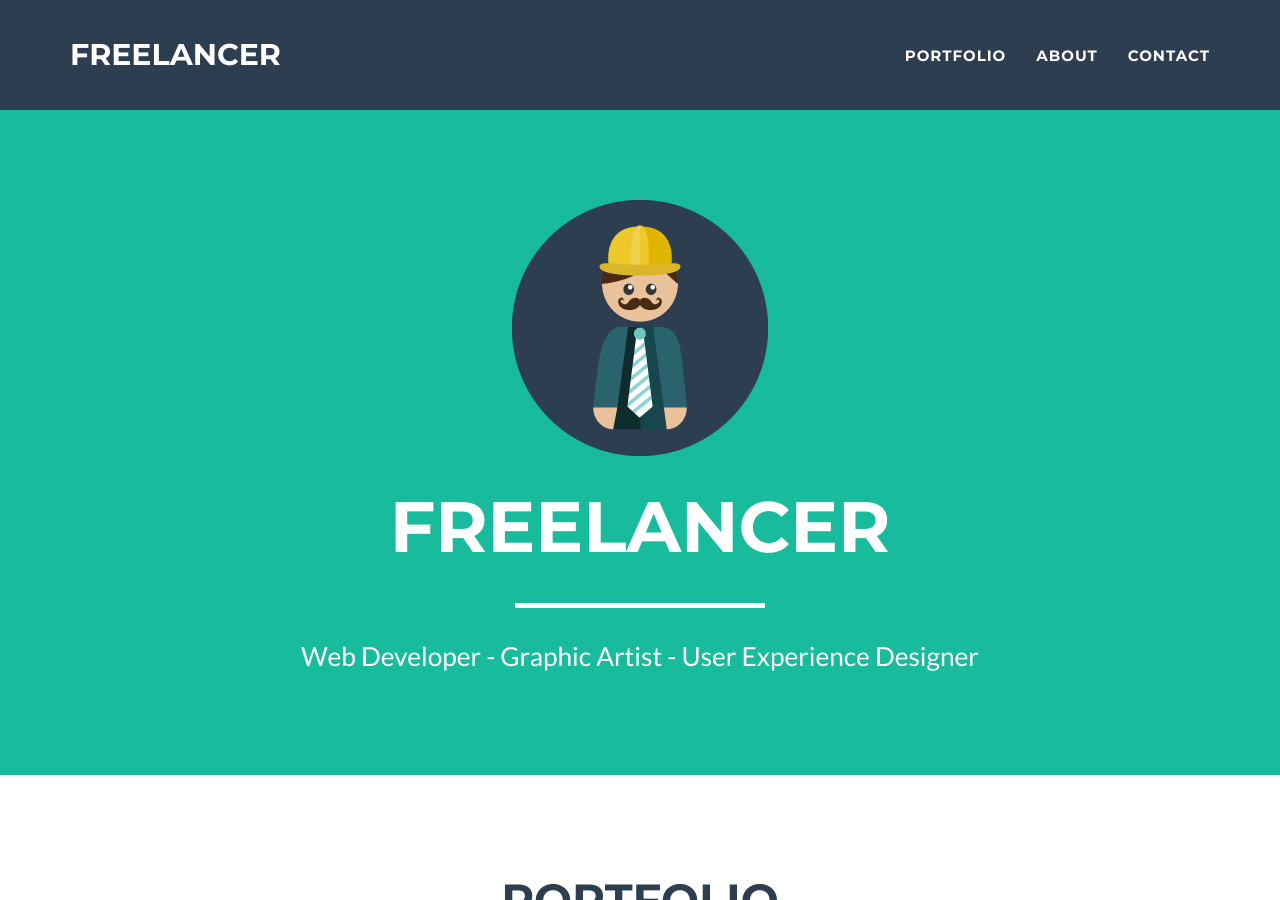
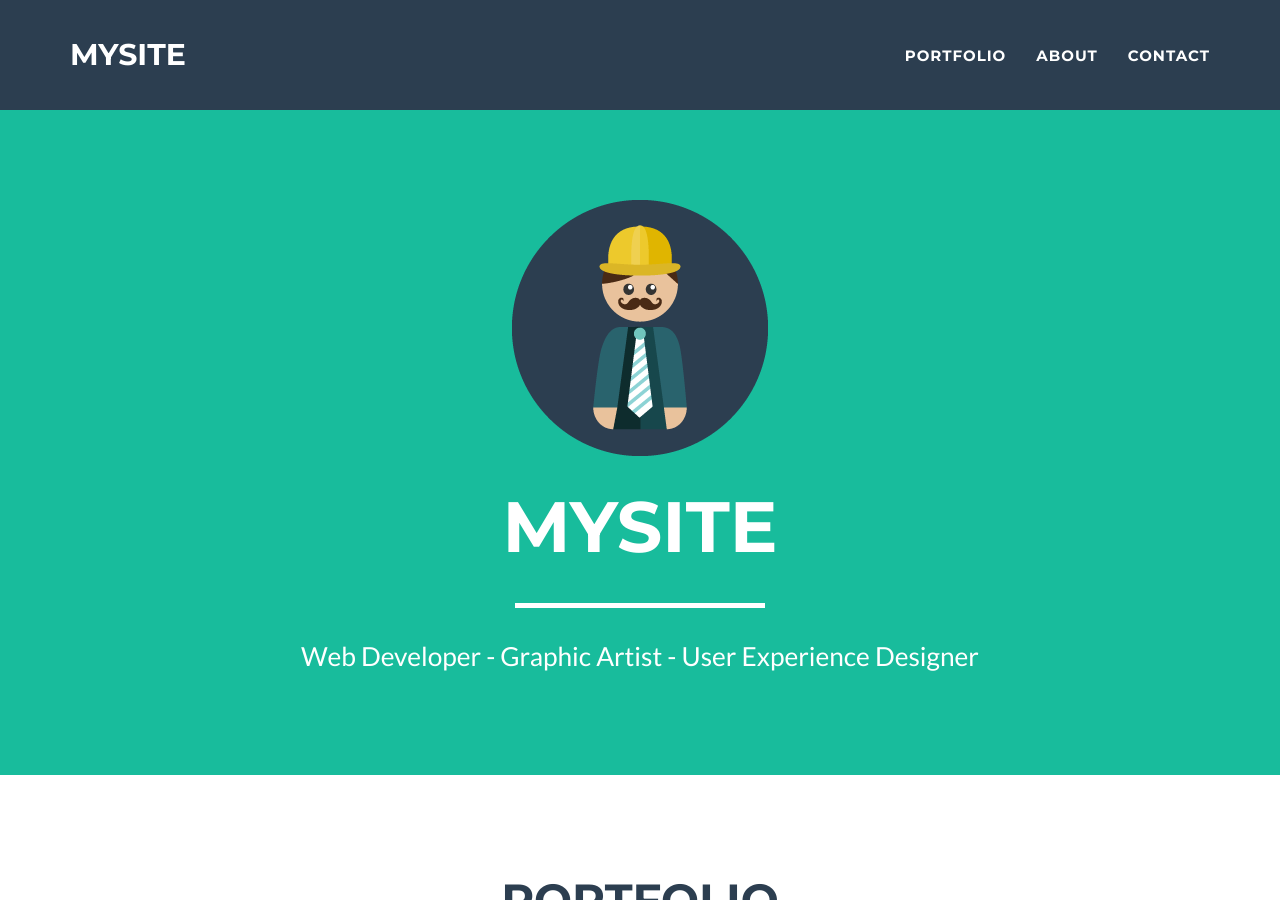
Before and after one commit to PeterG93/ThemeTry, a Jekyll site: the page built from docs/index.html, in a window 1280 px wide and 900 px high. Built offline with Jekyll 4.4.1, drawn with Linux system fonts in a browser that asks for light colours; some of the changed lines change nothing that is shown.

Commit message:
Update _config.yml

```diff
--- a/docs/_config.yml
+++ b/docs/_config.yml
@@ -1,10 +1,10 @@
 # Site settings
-title: Freelancer
-email: your-email@domain.com
+title: MySite
+email: pietrogaiotti@gmail.com
 url: https://peterg93.github.io/ThemeTry/
-description: "Write an awesome description for your new site here. You can edit this line in _config.yml. It will appear in your document head meta (for Google search results) and in your feed.xml site description."
+description: "This is the most beautiful web page in the world, trust me."
 skills: "Web Developer - Graphic Artist - User Experience Designer"
-meta_author: LastName FirstName
+meta_author: Gaiotti Pietro
 
 # Google webmaster tools
 google_verify:
```
